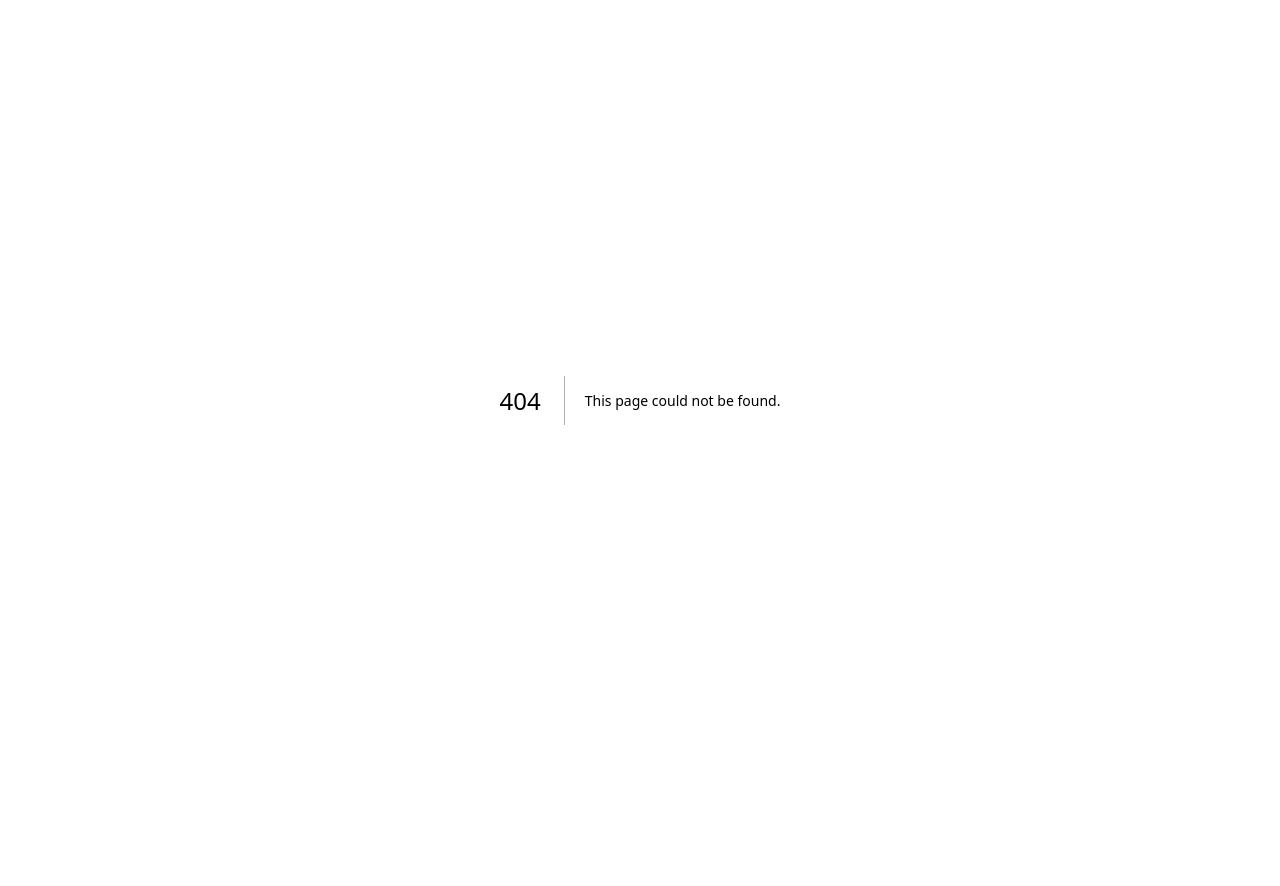
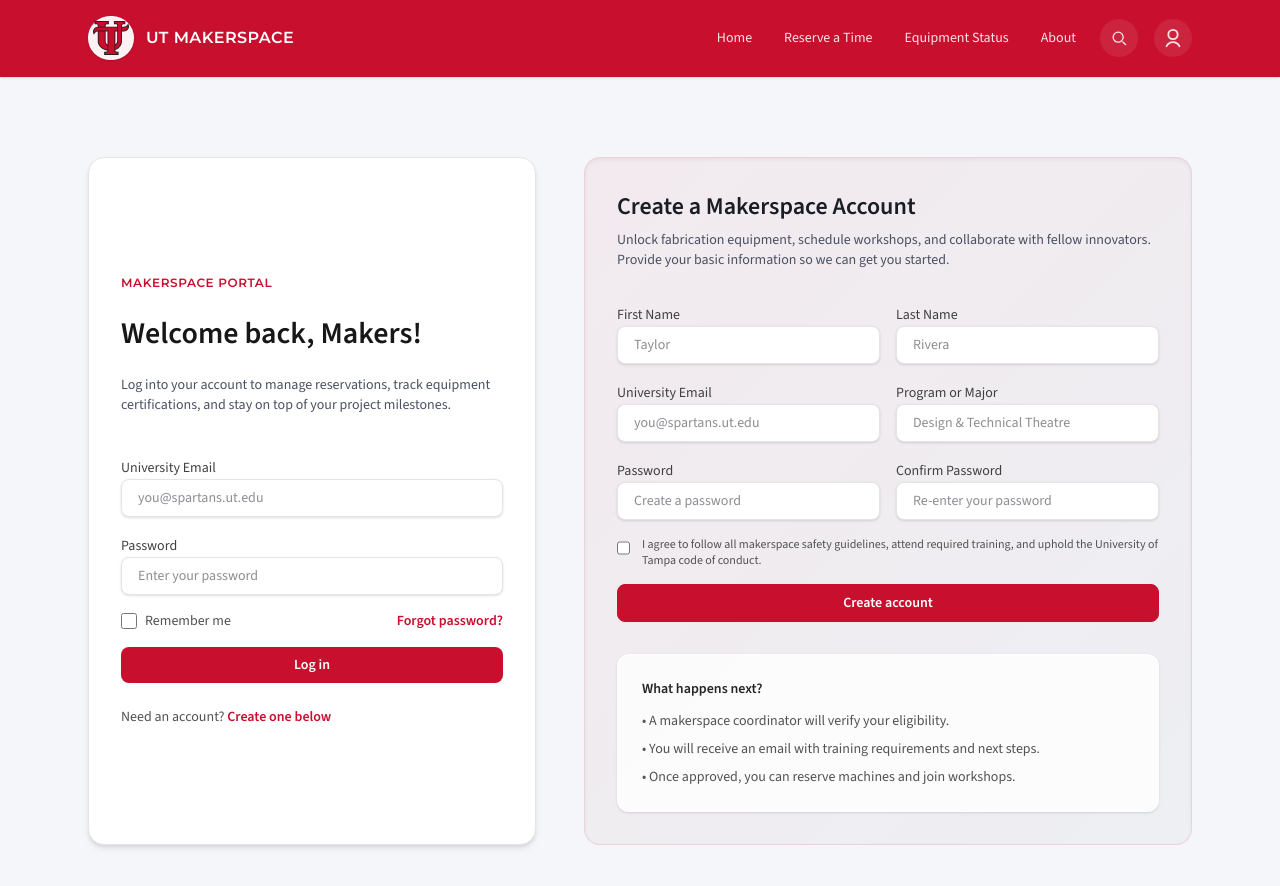
Before and after one commit to MSL-IV/CSC401-Senior-Capstone, a Next.js app: page /auth in a window 1280 px wide. Before the commit this address had no page. Shown: the top 886 px of the page. Before the commit the page ends 800 px from the top, so only its background shows below. Built offline with nearby package versions, Linux system fonts and the light colour scheme.

Commit message:
Added login page and small addition to homepage. Once run, change /# to /auth in link to view

```diff
--- /dev/null
+++ b/src/app/auth/page.tsx
@@ -0,0 +1,5 @@
+import { LoginPage } from "@/components/login";
+
+export default function Page() {
+  return <LoginPage />;
+}
--- /dev/null
+++ b/src/components/login.tsx
@@ -0,0 +1,252 @@
+import Link from "next/link";
+
+import { Navbar } from "@/components/navbar";
+
+const inputStyles =
+  "w-full rounded-lg border border-neutral-200 bg-white px-4 py-2 text-sm shadow-sm outline-none transition focus:border-[var(--primary)] focus:ring-2 focus:ring-[rgba(200,16,46,0.2)]";
+
+const labelStyles = "text-sm font-medium text-neutral-700";
+
+export function LoginPage() {
+  return (
+    <div
+      className="min-h-screen bg-neutral-100"
+      style={{ backgroundColor: "var(--background)" }}
+    >
+      <Navbar />
+      <main className="mx-auto flex max-w-6xl flex-col gap-12 px-6 py-12 lg:flex-row lg:py-20">
+        <section className="flex w-full flex-col justify-center gap-6 rounded-2xl border border-neutral-200 bg-white p-8 shadow-md lg:max-w-md">
+          <p
+            className="font-heading text-xs font-semibold uppercase tracking-wider"
+            style={{ color: "var(--primary)" }}
+          >
+            Makerspace Portal
+          </p>
+          <h1 className="text-3xl font-semibold text-neutral-900">
+            Welcome back, Makers!
+          </h1>
+          <p
+            className="text-sm text-neutral-600"
+            style={{ color: "var(--text-secondary)" }}
+          >
+            Log into your account to manage reservations, track equipment
+            certifications, and stay on top of your project milestones.
+          </p>
+          <form className="mt-4 space-y-4" aria-label="Log in form">
+            <div className="space-y-2">
+              <label htmlFor="login-email" className={labelStyles}>
+                University Email
+              </label>
+              <input
+                id="login-email"
+                name="email"
+                type="email"
+                autoComplete="email"
+                placeholder="you@spartans.ut.edu"
+                className={inputStyles}
+              />
+            </div>
+            <div className="space-y-2">
+              <label htmlFor="login-password" className={labelStyles}>
+                Password
+              </label>
+              <input
+                id="login-password"
+                name="password"
+                type="password"
+                autoComplete="current-password"
+                placeholder="Enter your password"
+                className={inputStyles}
+              />
+            </div>
+            <div className="flex items-center justify-between text-sm">
+              <label className="flex items-center gap-2 text-neutral-600">
+                <input
+                  type="checkbox"
+                  name="remember"
+                  className="h-4 w-4 rounded border-neutral-300 text-[var(--primary)] focus:ring-[rgba(200,16,46,0.3)]"
+                />
+                Remember me
+              </label>
+              <Link
+                href="#"
+                className="font-semibold transition hover:opacity-80"
+                style={{ color: "var(--primary)" }}
+              >
+                Forgot password?
+              </Link>
+            </div>
+            <button
+              type="submit"
+              className="w-full rounded-lg px-4 py-2 text-sm font-semibold text-white shadow transition hover:brightness-90"
+              style={{
+                backgroundColor: "var(--primary)",
+                boxShadow: "var(--shadow-soft)",
+              }}
+            >
+              Log in
+            </button>
+          </form>
+          <p className="text-sm text-neutral-600">
+            Need an account?{" "}
+            <a
+              href="#create-account"
+              className="font-semibold transition hover:opacity-80"
+              style={{ color: "var(--primary)" }}
+            >
+              Create one below
+            </a>
+          </p>
+        </section>
+        <section
+          id="create-account"
+          className="flex w-full flex-1 flex-col justify-center gap-8 rounded-2xl border p-8 shadow-inner"
+          style={{
+            borderColor: "rgba(200, 16, 46, 0.12)",
+            background:
+              "linear-gradient(135deg, rgba(200,16,46,0.05), rgba(10,31,58,0.03))",
+          }}
+        >
+          <div className="space-y-2">
+            <h2
+              className="text-2xl font-semibold text-neutral-900"
+              style={{ color: "var(--text-primary)" }}
+            >
+              Create a Makerspace Account
+            </h2>
+            <p
+              className="text-sm text-neutral-600"
+              style={{ color: "var(--text-secondary)" }}
+            >
+              Unlock fabrication equipment, schedule workshops, and collaborate
+              with fellow innovators. Provide your basic information so we can
+              get you started.
+            </p>
+          </div>
+          <form
+            className="grid grid-cols-1 gap-4 md:grid-cols-2"
+            aria-label="Create account form"
+          >
+            <div className="space-y-2">
+              <label htmlFor="signup-first-name" className={labelStyles}>
+                First Name
+              </label>
+              <input
+                id="signup-first-name"
+                name="firstName"
+                type="text"
+                placeholder="Taylor"
+                autoComplete="given-name"
+                className={inputStyles}
+              />
+            </div>
+            <div className="space-y-2">
+              <label htmlFor="signup-last-name" className={labelStyles}>
+                Last Name
+              </label>
+              <input
+                id="signup-last-name"
+                name="lastName"
+                type="text"
+                placeholder="Rivera"
+                autoComplete="family-name"
+                className={inputStyles}
+              />
+            </div>
+            <div className="space-y-2">
+              <label htmlFor="signup-email" className={labelStyles}>
+                University Email
+              </label>
+              <input
+                id="signup-email"
+                name="email"
+                type="email"
+                placeholder="you@spartans.ut.edu"
+                autoComplete="email"
+                className={inputStyles}
+              />
+            </div>
+            <div className="space-y-2">
+              <label htmlFor="signup-major" className={labelStyles}>
+                Program or Major
+              </label>
+              <input
+                id="signup-major"
+                name="major"
+                type="text"
+                placeholder="Design & Technical Theatre"
+                className={inputStyles}
+              />
+            </div>
+            <div className="space-y-2">
+              <label htmlFor="signup-password" className={labelStyles}>
+                Password
+              </label>
+              <input
+                id="signup-password"
+                name="password"
+                type="password"
+                placeholder="Create a password"
+                autoComplete="new-password"
+                className={inputStyles}
+              />
+            </div>
+            <div className="space-y-2">
+              <label htmlFor="signup-confirm" className={labelStyles}>
+                Confirm Password
+              </label>
+              <input
+                id="signup-confirm"
+                name="confirmPassword"
+                type="password"
+                placeholder="Re-enter your password"
+                autoComplete="new-password"
+                className={inputStyles}
+              />
+            </div>
+            <div className="md:col-span-2">
+              <label className="flex items-start gap-3 text-xs text-neutral-600">
+                <input
+                  type="checkbox"
+                  name="terms"
+                  className="mt-1 h-4 w-4 rounded border-neutral-300 text-[var(--primary)] focus:ring-[rgba(200,16,46,0.3)]"
+                />
+                I agree to follow all makerspace safety guidelines, attend
+                required training, and uphold the University of Tampa code of
+                conduct.
+              </label>
+            </div>
+            <div className="md:col-span-2">
+              <button
+                type="submit"
+                className="w-full rounded-lg border px-4 py-2 text-sm font-semibold text-white shadow transition hover:brightness-95"
+                style={{
+                  backgroundColor: "var(--primary)",
+                  borderColor: "var(--primary)",
+                  boxShadow: "var(--shadow-soft)",
+                }}
+              >
+                Create account
+              </button>
+            </div>
+          </form>
+          <div className="space-y-3 rounded-xl border border-white/60 bg-white/80 p-6 text-sm text-neutral-600 shadow-sm">
+            <p className="font-semibold text-neutral-800">
+              What happens next?
+            </p>
+            <ul className="space-y-2">
+              <li>• A makerspace coordinator will verify your eligibility.</li>
+              <li>
+                • You will receive an email with training requirements and next
+                steps.
+              </li>
+              <li>
+                • Once approved, you can reserve machines and join workshops.
+              </li>
+            </ul>
+          </div>
+        </section>
+      </main>
+    </div>
+  );
+}
```
